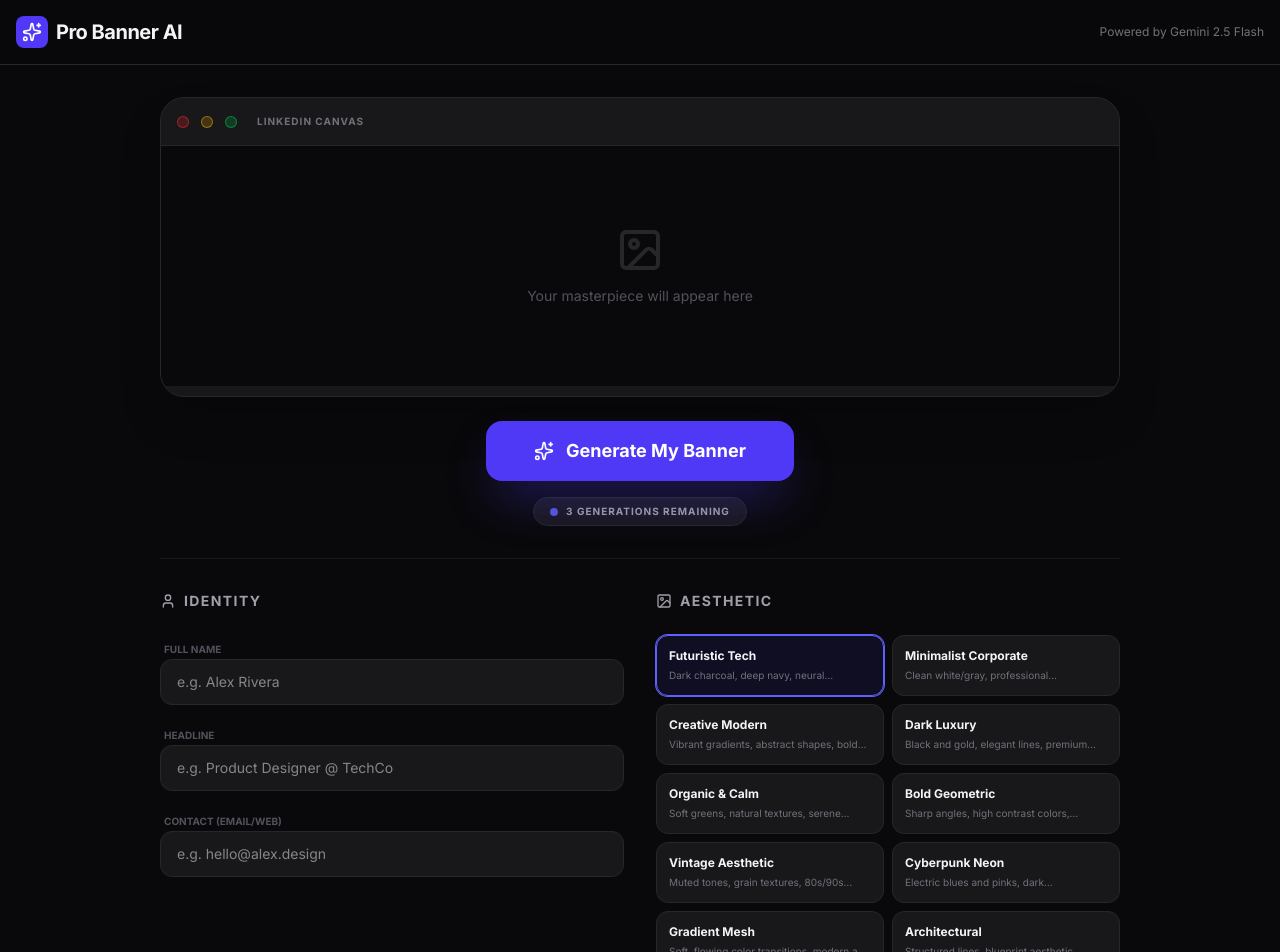
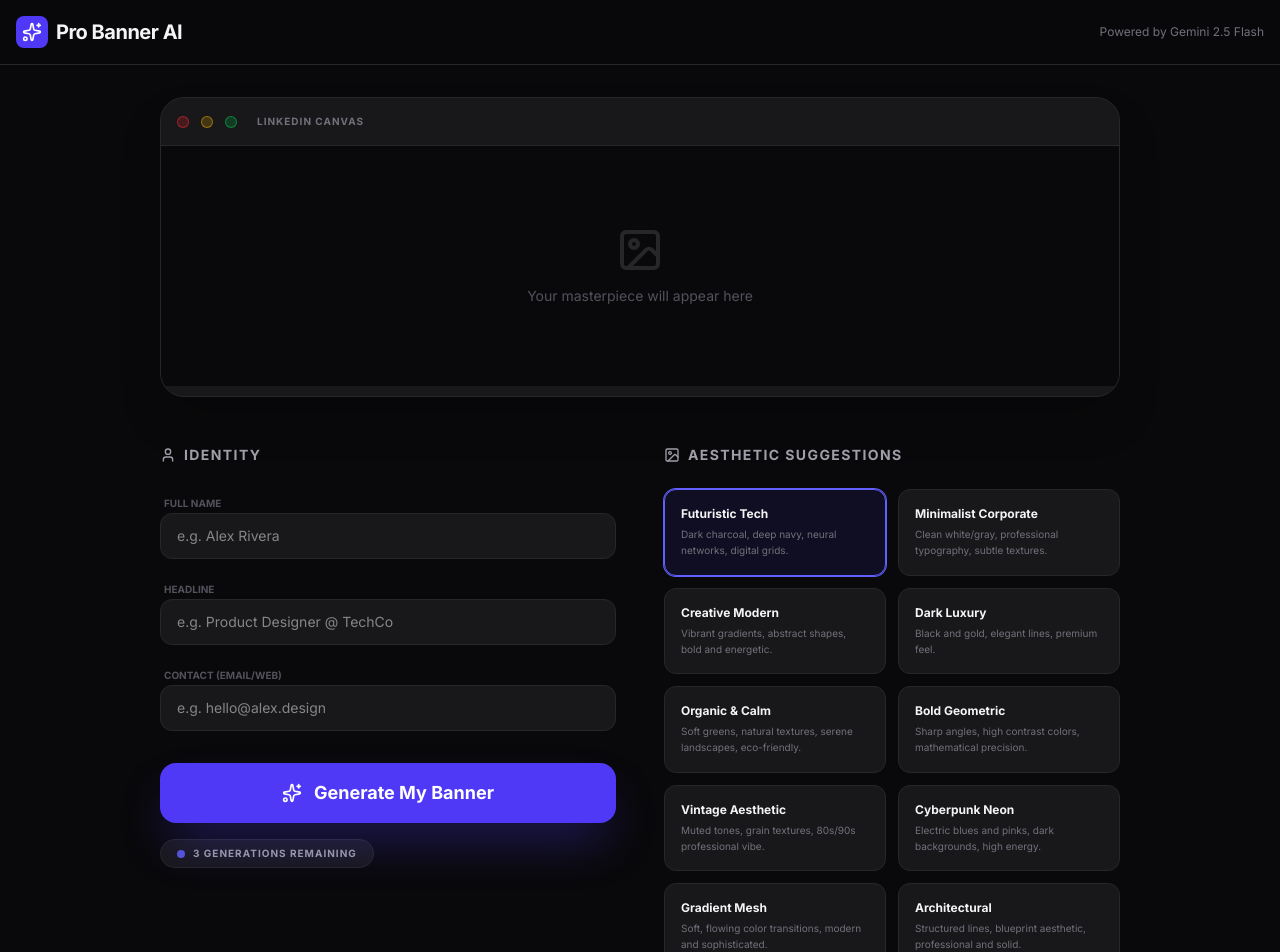
Before and after one commit to ajazkhan11/Linkedin-Profile-Poster-Generater, a React (Vite) app: page / in a window 1280 px wide. Shown: the top 952 px of the page. Built offline with nearby package versions, Linux system fonts and the light colour scheme; no server answers.

Commit message:
feat: Improve layout spacing and UI elements
Increases vertical spacing in the main content area and refines the UI of the banner preview section. This enhances visual hierarchy and user experience by providing more breathing room between elements.

```diff
--- a/src/App.tsx
+++ b/src/App.tsx
@@ -154,9 +154,8 @@ export default function App() {
         </div>
       </header>
 
-      <main className="flex-1 max-w-5xl mx-auto w-full p-4 md:p-8 space-y-8">
+      <main className="flex-1 max-w-5xl mx-auto w-full p-4 md:p-8 space-y-12">
         {/* Banner Preview Area - The "Main Screen" */}
-        <div className="space-y-6">
         <div className="bg-zinc-900 border border-zinc-800 rounded-3xl overflow-hidden shadow-2xl flex flex-col min-h-[300px]">
           <div className="p-4 border-b border-zinc-800 flex items-center justify-between bg-zinc-900/50">
             <div className="flex items-center gap-3">
@@ -210,43 +209,10 @@ export default function App() {
           </div>
         </div>
 
-          {/* Central Action Button */}
-          <div className="flex flex-col items-center gap-4">
-            <button
-              onClick={handleGenerate}
-              disabled={isGenerating || generationCount >= 3}
-              className="group relative px-12 py-4 bg-indigo-600 hover:bg-indigo-500 disabled:bg-zinc-800 disabled:text-zinc-500 text-white font-bold rounded-2xl shadow-2xl shadow-indigo-600/40 transition-all active:scale-95 overflow-hidden"
-            >
-              <div className="relative z-10 flex items-center gap-3">
-                {isGenerating ? (
-                  <Loader2 className="w-5 h-5 animate-spin" />
-                ) : (
-                  <Sparkles className="w-5 h-5 group-hover:rotate-12 transition-transform" />
-                )}
-                <span className="text-lg">
-                  {generationCount >= 3 ? 'Limit Reached' : 'Generate My Banner'}
-                </span>
-              </div>
-              <div className="absolute inset-0 bg-gradient-to-r from-transparent via-white/10 to-transparent -translate-x-full group-hover:translate-x-full transition-transform duration-1000" />
-            </button>
-
-            <div className="flex items-center gap-2 px-4 py-1.5 bg-zinc-900 border border-zinc-800 rounded-full">
-              <div className="w-2 h-2 rounded-full bg-indigo-500 animate-pulse" />
-              <span className="text-[10px] font-bold text-zinc-400 uppercase tracking-widest">
-                {3 - generationCount} Generations Remaining
-              </span>
-            </div>
-
-            {error && (
-              <p className="text-red-400 text-xs font-medium bg-red-400/10 px-4 py-2 rounded-lg border border-red-400/20">
-                {error}
-              </p>
-            )}
-          </div>
-        </div>
-
-        {/* Simplified Input Section */}
-        <div className="grid grid-cols-1 md:grid-cols-2 gap-8 pt-8 border-t border-zinc-900">
+        {/* Configuration Grid */}
+        <div className="grid grid-cols-1 lg:grid-cols-2 gap-12">
+          {/* Left Column: Identity + Generate */}
+          <div className="space-y-8">
             <div className="space-y-6">
               <h3 className="text-sm font-bold text-zinc-400 uppercase tracking-widest flex items-center gap-2">
                 <User className="w-4 h-4" />
@@ -289,24 +255,60 @@ export default function App() {
               </div>
             </div>
 
+            {/* Generate Button Area */}
+            <div className="flex flex-col items-start gap-4">
+              <button
+                onClick={handleGenerate}
+                disabled={isGenerating || generationCount >= 3}
+                className="group relative w-full py-4 bg-indigo-600 hover:bg-indigo-500 disabled:bg-zinc-800 disabled:text-zinc-500 text-white font-bold rounded-2xl shadow-2xl shadow-indigo-600/40 transition-all active:scale-[0.98] overflow-hidden"
+              >
+                <div className="relative z-10 flex items-center justify-center gap-3">
+                  {isGenerating ? (
+                    <Loader2 className="w-5 h-5 animate-spin" />
+                  ) : (
+                    <Sparkles className="w-5 h-5 group-hover:rotate-12 transition-transform" />
+                  )}
+                  <span className="text-lg">
+                    {generationCount >= 3 ? 'Limit Reached' : 'Generate My Banner'}
+                  </span>
+                </div>
+                <div className="absolute inset-0 bg-gradient-to-r from-transparent via-white/10 to-transparent -translate-x-full group-hover:translate-x-full transition-transform duration-1000" />
+              </button>
+
+              <div className="flex items-center gap-2 px-4 py-1.5 bg-zinc-900 border border-zinc-800 rounded-full">
+                <div className="w-2 h-2 rounded-full bg-indigo-500 animate-pulse" />
+                <span className="text-[10px] font-bold text-zinc-400 uppercase tracking-widest">
+                  {3 - generationCount} Generations Remaining
+                </span>
+              </div>
+
+              {error && (
+                <p className="text-red-400 text-xs font-medium bg-red-400/10 px-4 py-2 rounded-lg border border-red-400/20 w-full">
+                  {error}
+                </p>
+              )}
+            </div>
+          </div>
+
+          {/* Right Column: Aesthetic */}
           <div className="space-y-6">
             <h3 className="text-sm font-bold text-zinc-400 uppercase tracking-widest flex items-center gap-2">
               <ImageIcon className="w-4 h-4" />
-              Aesthetic
+              Aesthetic Suggestions
             </h3>
-            <div className="grid grid-cols-2 gap-2">
+            <div className="grid grid-cols-2 gap-3">
               {STYLES.map((style) => (
                 <button
                   key={style.id}
                   onClick={() => setData(prev => ({ ...prev, style: style.id }))}
-                  className={`text-left p-3 rounded-xl border transition-all ${
+                  className={`text-left p-4 rounded-xl border transition-all ${
                     data.style === style.id
                       ? 'bg-indigo-600/10 border-indigo-500 ring-1 ring-indigo-500'
                       : 'bg-zinc-900 border-zinc-800 hover:border-zinc-700'
                   }`}
                 >
                   <div className="font-bold text-xs">{style.name}</div>
-                  <div className="text-[10px] text-zinc-500 mt-1 line-clamp-1">{style.description}</div>
+                  <div className="text-[10px] text-zinc-500 mt-1 line-clamp-2 leading-relaxed">{style.description}</div>
                 </button>
               ))}
             </div>
```
Lines whose indentation alone changed are shown as unchanged.
